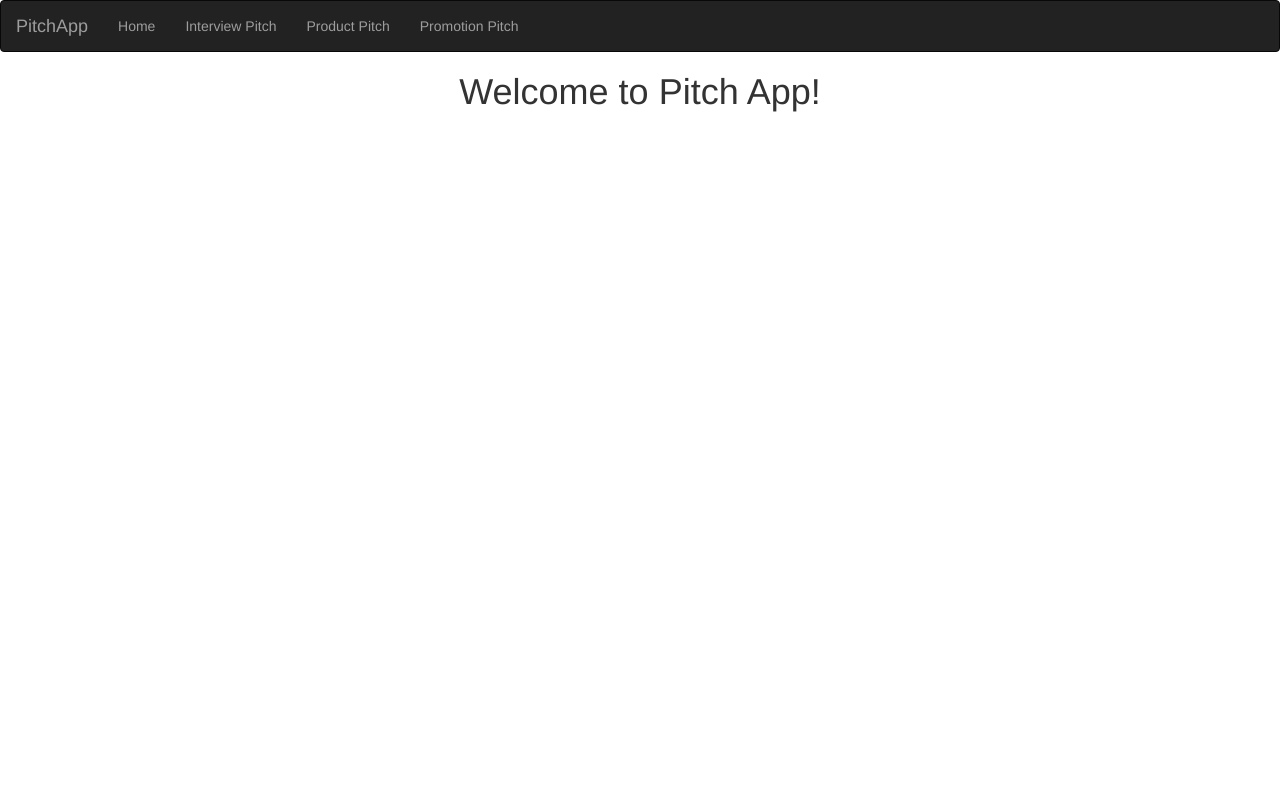
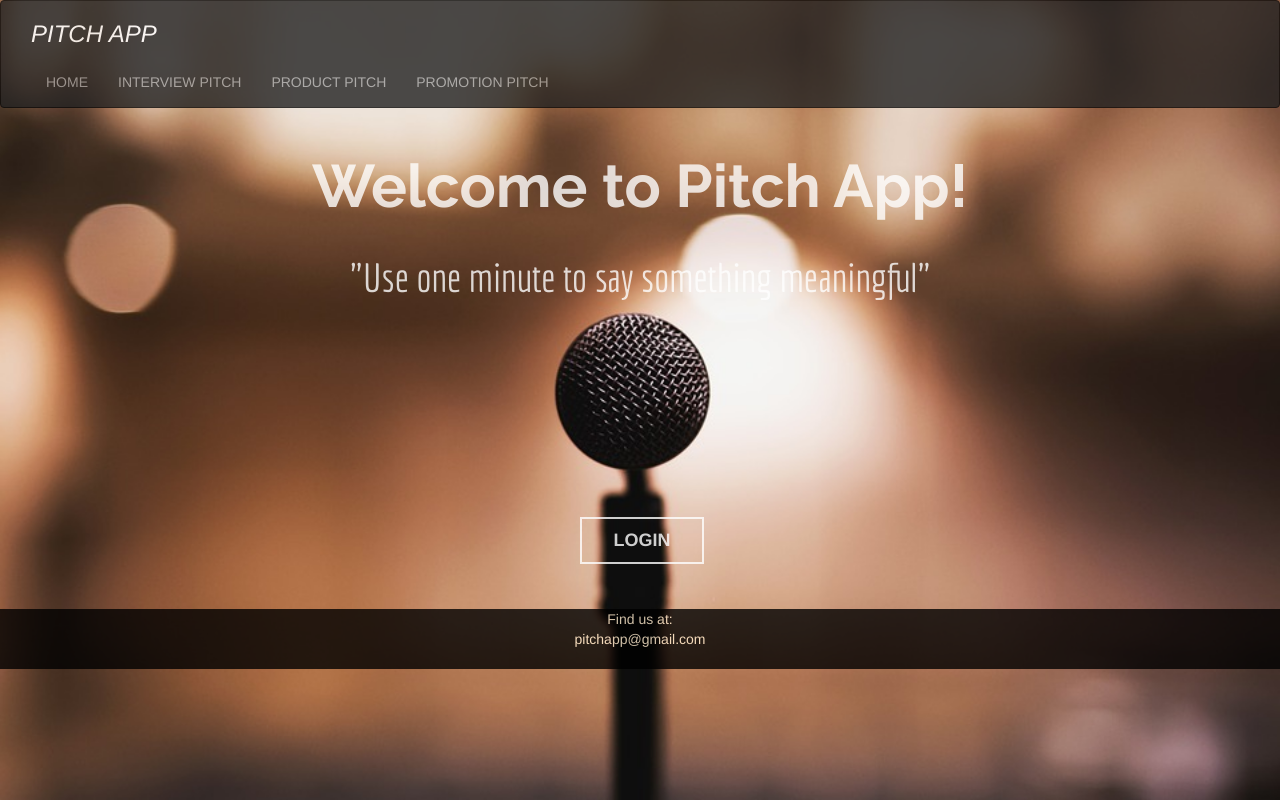
Before and after one commit to KevineMusoni/Pitch-App, a Flask app: page / in a window 1280 px wide. Run offline with Flask 2, Linux system fonts and the light colour scheme; some libraries are stand-ins or nearby versions.

Commit message:
git ignore file added and styling

```diff
--- a/app/static/index.css
+++ b/app/static/index.css
@@ -0,0 +1,54 @@
+@import
+url("https://fonts.googleapis.com/css?family=Raleway:300,400,700,900");
+@import
+url("https://fonts.googleapis.com/css?family=Economica:300,400,700,900");
+.heading{
+    text-align: center;
+    margin-top: 45px;
+}
+h1{
+    font-size: 60px;
+    color: white;
+    font-family:'Raleway',san-serif;
+}
+p{
+    font-size: 40px;
+    margin-top: 30px;
+    font-family:'Economica',san-serif;
+}
+body{
+    background-image: url("image1.jpg");
+    background-size: cover;
+    opacity: 0.8;
+    color:white;
+    height: 100vh;
+}
+footer{
+    background-color: black;
+    color: blanchedalmond;
+    width: 100vw;
+    margin-top: 45px;
+    height: 60px;
+    text-align: center;
+
+}
+.button{
+display: inline-block;
+font-size: 18px;
+text-decoration:none;
+text-transform: uppercase;
+border-width: 2px;
+border-style: solid;
+padding: .5em 1.75em;
+margin-left: 580px;
+margin-top: 200px;
+}
+.button-accent{
+color: white;
+border-color: white;
+}
+.button-accent:hover,
+.button-accent:focus{
+background:gray;
+color: white;
+}
--- a/app/templates/index.html
+++ b/app/templates/index.html
@@ -21,7 +21,12 @@
 <body>
 <!-- Content block -->
 {% block content %}
-<h1 class="title" style="text-align:center">Welcome to Pitch App!</h1>
+<div class="heading">
+<h1><strong>Welcome to Pitch App!</strong></h1>
+<p>"Use one minute to say something meaningful"</p>
+</div>
+<a href="/" class="button button-accent"><strong>login</strong></a>
+<footer>Find us at:<br> pitchapp@gmail.com </footer>
 {% endblock%}
 </body>
 </html>
--- a/app/templates/navbar.html
+++ b/app/templates/navbar.html
@@ -7,15 +7,20 @@
                 <span class="icon-bar"></span>
                 <span class="icon-bar"></span>
             </button>
-            <a class="navbar-brand" href="/"> PitchApp </a>
         </div>
         <div class="navbar-collapse collapse">
+            <strong><h3 style="color:white;font-style: italic"> PITCH APP </h3></strong>
             <ul class="nav navbar-nav">
-                <li><a href="/">Home</a></li>
-                <li><a href="/">Interview Pitch</a></li>
-                <li><a href="/">Product Pitch</a></li>
-                <li><a href="/">Promotion Pitch</a></li>
+                <li><a href="/">HOME</a></li>
+                <li><a href="/">INTERVIEW PITCH</a></li>
+                <li><a href="/">PRODUCT PITCH</a></li>
+                <li><a href="/">PROMOTION PITCH</a></li>
         </div>
 
     </div>
+
+
+
+
+
 </div>
```
Also changed, not shown: app/static/image1.jpg (added).
